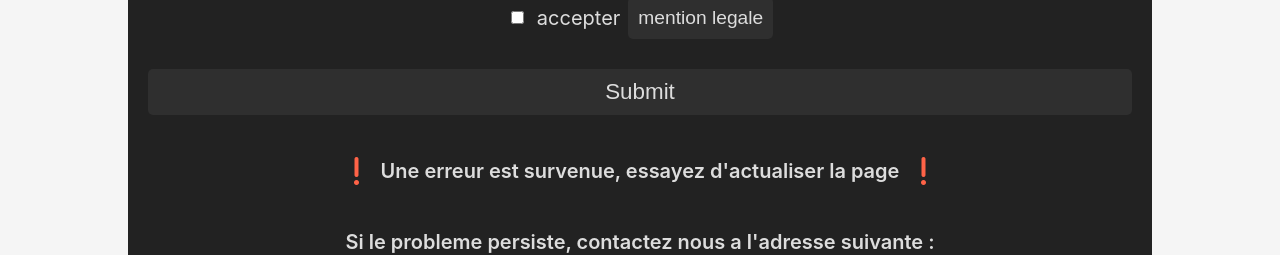
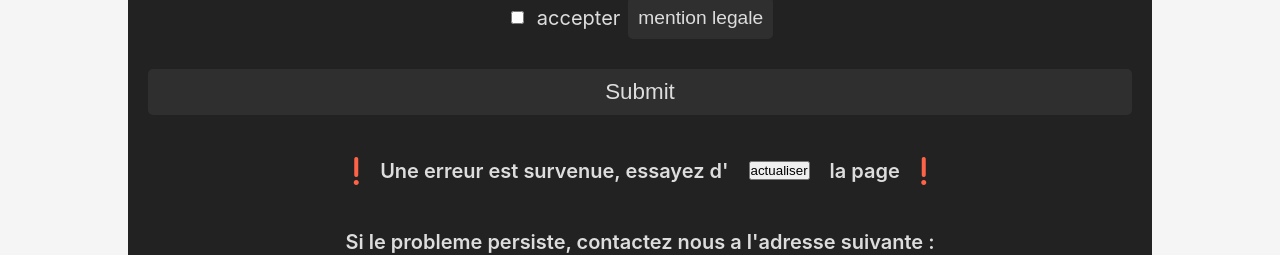
Before and after one commit to Crrux/CrossfitObernai, a React (Vite) app: page /contact in a window 1280 px wide. Shown: the part 1167-1422 px from the top of the page. Built offline with nearby package versions, Linux system fonts and the light colour scheme.

Commit message:
ajout refresh

```diff
--- a/src/pages/contact/contact.jsx
+++ b/src/pages/contact/contact.jsx
@@ -270,7 +270,7 @@ function Contact() {
           {isFormLoading ? <LoadingSpinner /> : <input type="submit" value="Submit" onClick={() => { setIsSubmit(true) }} />}
           {isFormSent ? <div className="FormSubmitInfo"><p>Formulaire bien envoyé</p></div> :
             <div className="FormSubmitInfo">
-              <p><i className="fa-solid fa-exclamation"></i> Une erreur est survenue, essayez d&apos;actualiser la page <i className="fa-solid fa-exclamation"></i></p>
+              <p><i className="fa-solid fa-exclamation"></i> Une erreur est survenue, essayez d&apos;<button type="button" onClick={() => { window.location.reload(); }} style={{ cursor: 'pointer', padding: 0, margin: 0, gap: 0 }}>actualiser</button> la page <i className="fa-solid fa-exclamation"></i></p>
               <p>Si le probleme persiste, contactez nous a l&apos;adresse suivante :</p>
               <a href="mailto:crossfitobernai@gmail.com">crossfitobernai@gmail.com </a>
             </div>}
```
